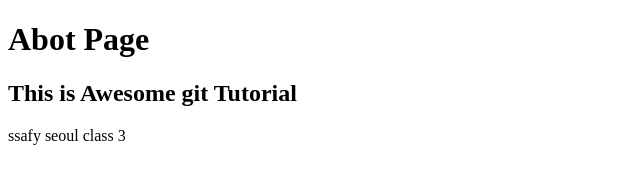
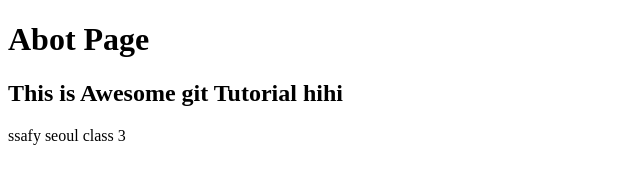
Before and after one commit to crossmarien/project, a plain HTML site: page about.html in a window 1280 px wide. Shown: the full height of the page, 0-640 px from the left. Drawn offline with Linux system fonts and the light colour scheme.

Commit message:
Hello~~~~~

```diff
--- a/about.html
+++ b/about.html
@@ -8,7 +8,7 @@
 </head>
 <body>
     <h1>Abot Page</h1>
-    <h2> This is <strong> Awesome git </strong> Tutorial </h2>
+    <h2> This is <strong> Awesome git </strong> Tutorial hihi </h2>
     <p>
         ssafy seoul class 3
     </p>
```
